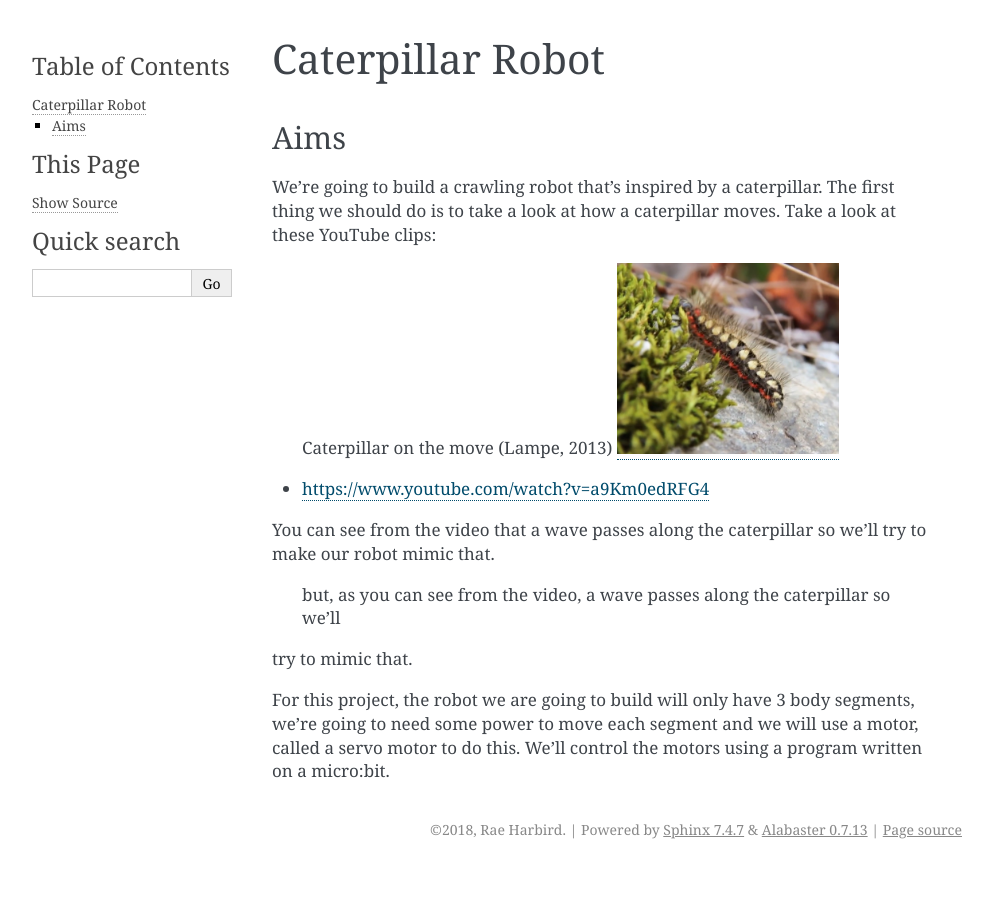
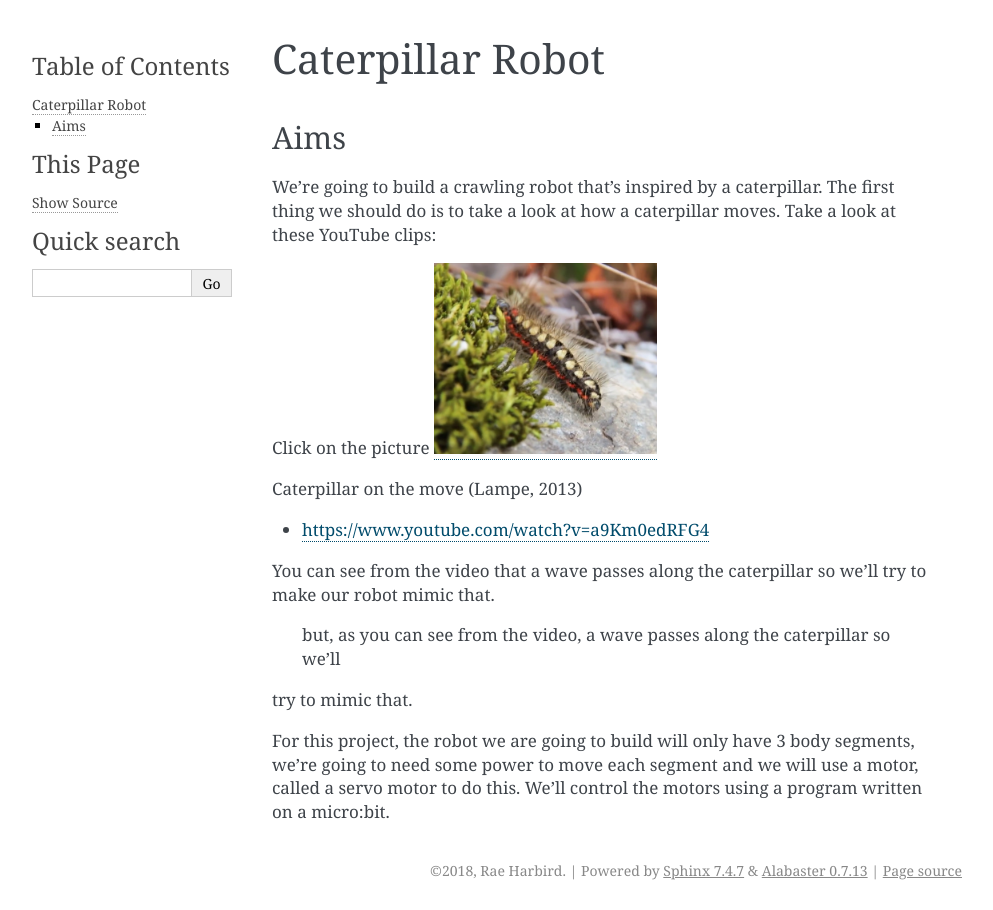
Before and after one commit to rharbird/ucl-microbit-robotics-readthedocs, a Sphinx documentation site: the page built from source/caterpillar_robot.rst, in a window 1280 px wide. Shown: the whole page, without its empty margins (148-1141 px from the left). Built offline with Sphinx 7.4.7, drawn with Linux system fonts in a browser that asks for light colours; pages that are not in the unit, such as notebooks, are missing from menus.

Commit message:
Add a caption to the image

```diff
--- a/source/caterpillar_robot.rst
+++ b/source/caterpillar_robot.rst
@@ -8,10 +8,13 @@ We’re going to build a crawling robot that’s inspired by a caterpillar.
 The first thing we should do is to take a look at how a caterpillar moves. Take a
 look at these YouTube clips:
 
- Caterpillar on the move (Lampe, 2013) |ImageLink|_
+Click on the picture  |ImageLink|_
+
+Caterpillar on the move (Lampe, 2013)
 
 .. |ImageLink| image:: /pictures/BlackWhiteRedCaterpillarYouTube.jpg
    :scale: 20 %
+
 .. _ImageLink: https://www.youtube.com/watch?v=fRVGWCSij_M
 
 * https://www.youtube.com/watch?v=a9Km0edRFG4
```
